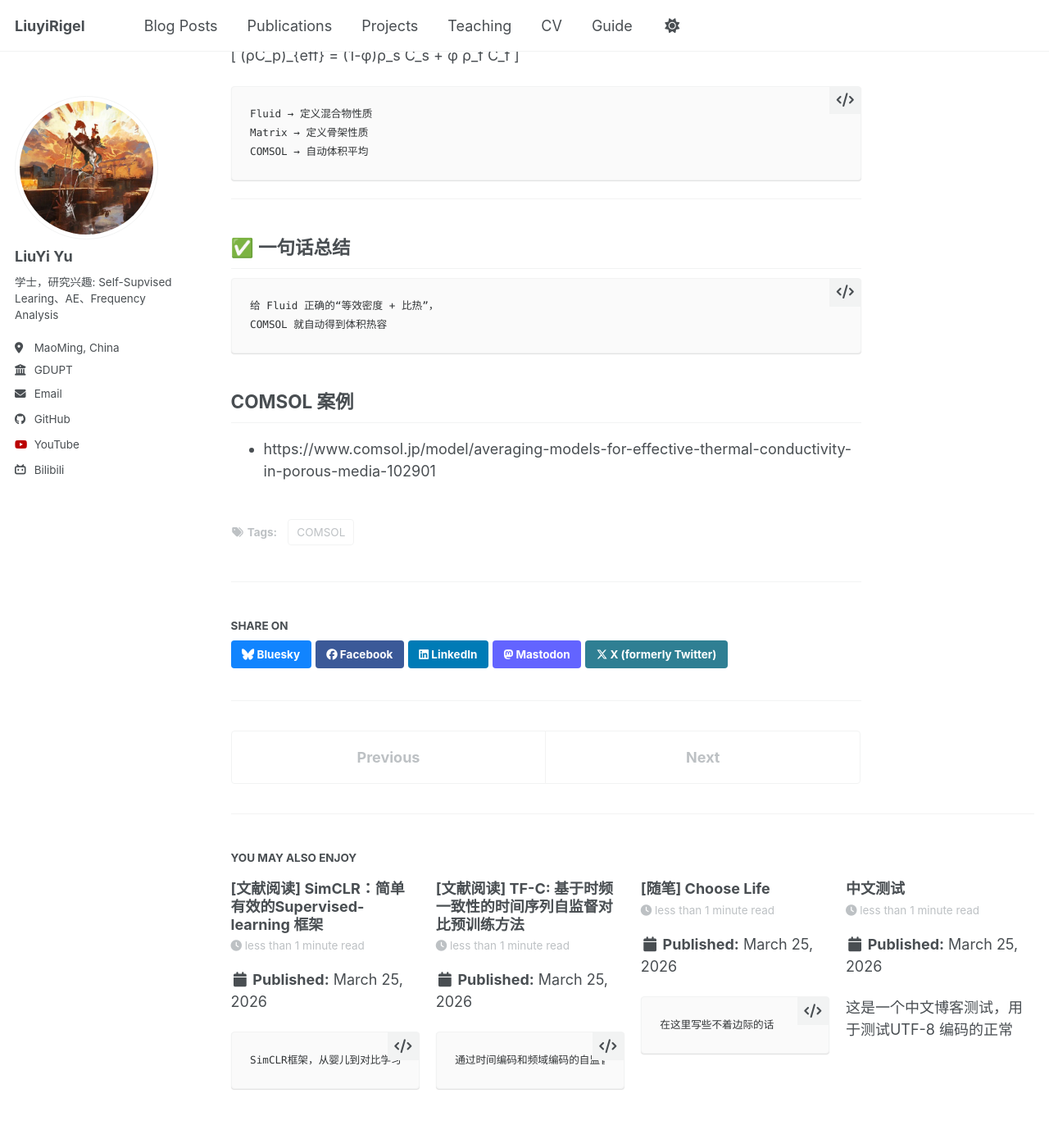
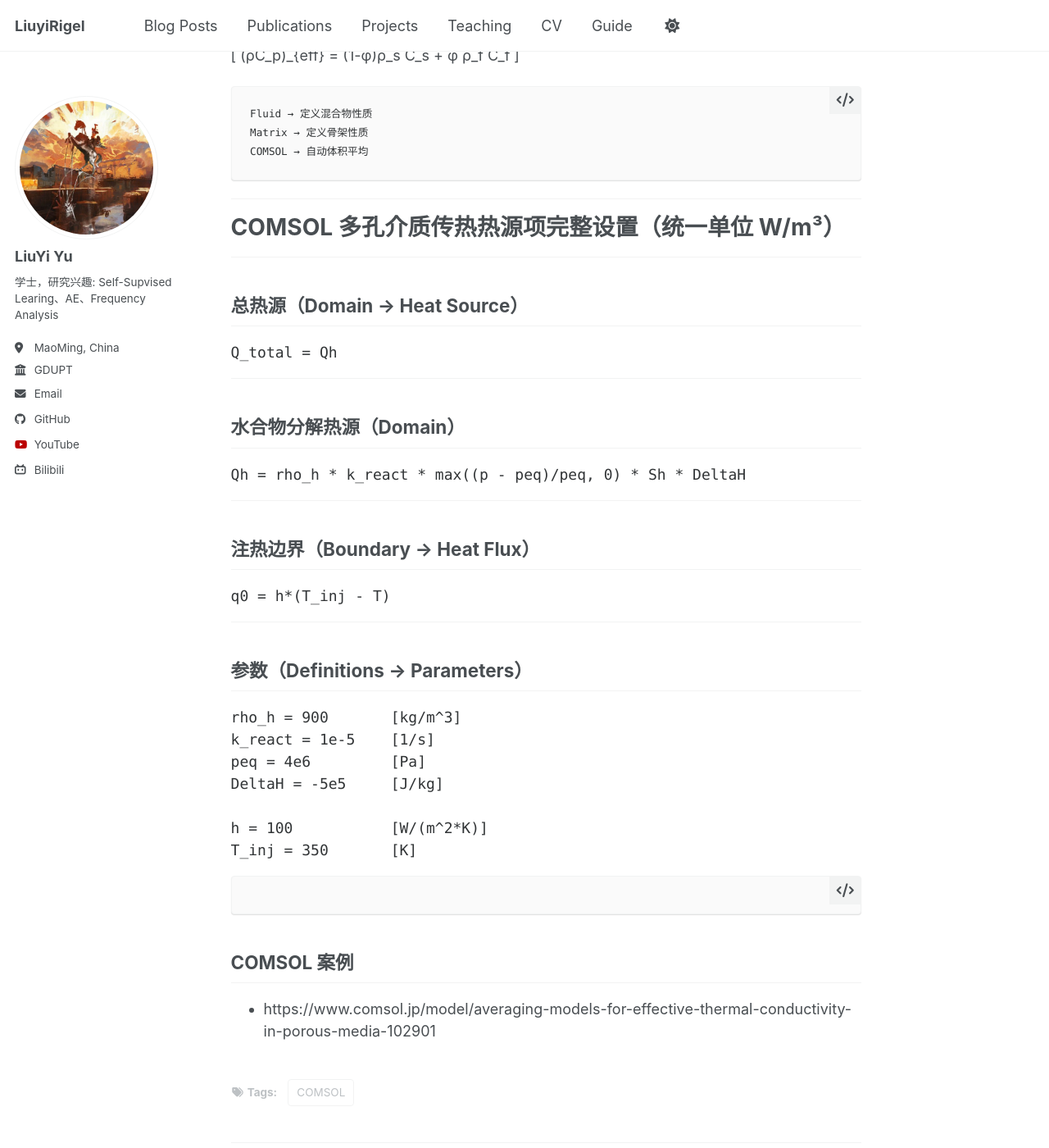
Before and after one commit to LiuyiRigel/LiuyiRigel.github.io, a Jekyll site: the page built from _posts/2026-03-28-dxh-test.md, in a window 1280 px wide and 1400 px high, scrolled down 10244 px. Shown: the whole window at 82% size. Built offline with Jekyll 4.4.1, drawn with Linux system fonts in a browser that asks for light colours; a script bundle is joined from its source files by our own code; library files that are not in the unit come from our copies; some of the changed text lies outside the part shown.

Commit message:
modified:   _posts/2026-03-28-dxh-test.md

`````diff
--- a/_posts/2026-03-28-dxh-test.md
+++ b/_posts/2026-03-28-dxh-test.md
@@ -459,12 +459,48 @@
 
 ---
 
-## ✅ 一句话总结
+# COMSOL 多孔介质传热热源项完整设置（统一单位 W/m³）
 
-```text
-给 Fluid 正确的“等效密度 + 比热”，
-COMSOL 就自动得到体积热容
+---
+
+## 总热源（Domain → Heat Source）
+```comsol
+Q_total = Qh
+````
+
+---
+
+## 水合物分解热源（Domain）
+
+```comsol
+Qh = rho_h * k_react * max((p - peq)/peq, 0) * Sh * DeltaH
 ```
+
+---
+
+## 注热边界（Boundary → Heat Flux）
+
+```comsol
+q0 = h*(T_inj - T)
+```
+
+---
+
+## 参数（Definitions → Parameters）
+
+```comsol
+rho_h = 900       [kg/m^3]
+k_react = 1e-5    [1/s]
+peq = 4e6         [Pa]
+DeltaH = -5e5     [J/kg]
+
+h = 100           [W/(m^2*K)]
+T_inj = 350       [K]
+```
+
+```
+```
+
 
 
 
`````
